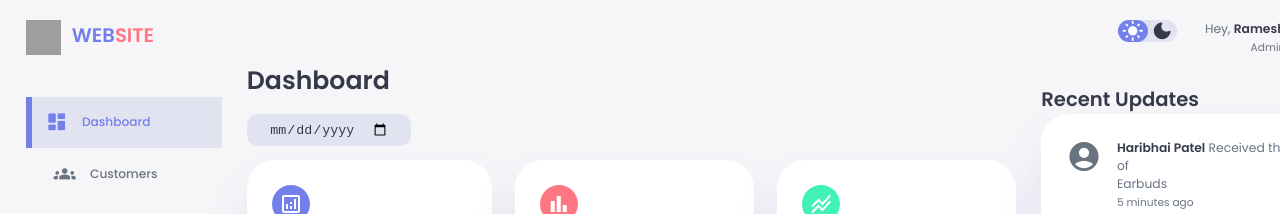
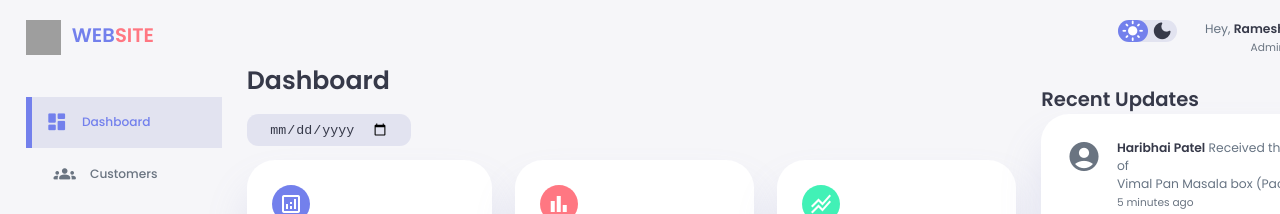
Before and after one commit to akshpatel10/dashboard-responsive, a plain HTML site: page index.html in a window 1280 px wide. Shown: the top 214 px of the page. Drawn offline with nearby package versions, Linux system fonts and the light colour scheme; grey boxes are pictures that could not be loaded; a web font is replaced by a local one.

Commit message:
Update index.html

```diff
--- a/index.html
+++ b/index.html
@@ -1114,7 +1114,7 @@ main .recent-orders a{
                                 </span>
                         </div>
                         <div class="message">
-                            <p><b>Haribhai Patel</b> Received their order of <br> Earbuds</p>
+                            <p><b>Haribhai Patel</b> Received their order of <br>Vimal Pan Masala box (Pack of 100)</p>
                             <small class="text-muted">5 minutes ago</small>
                         </div>
                     </div>
```
